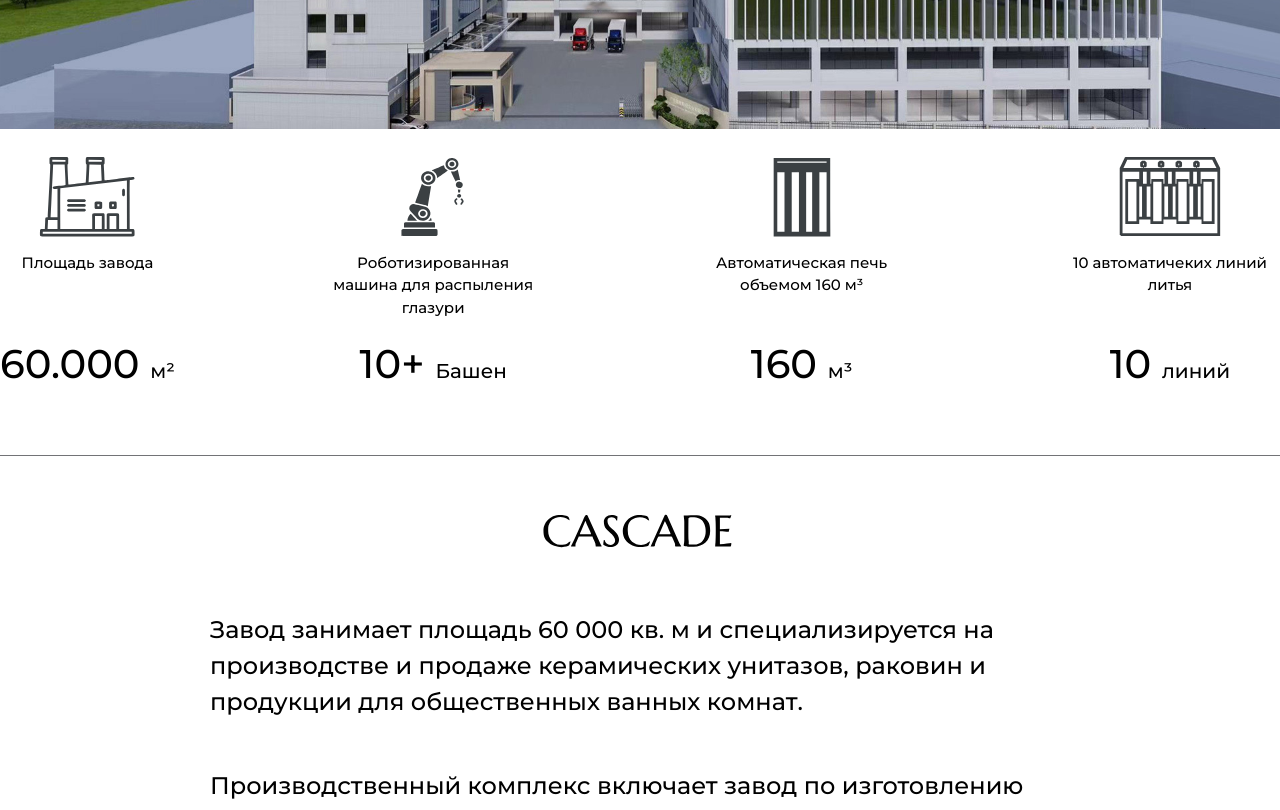
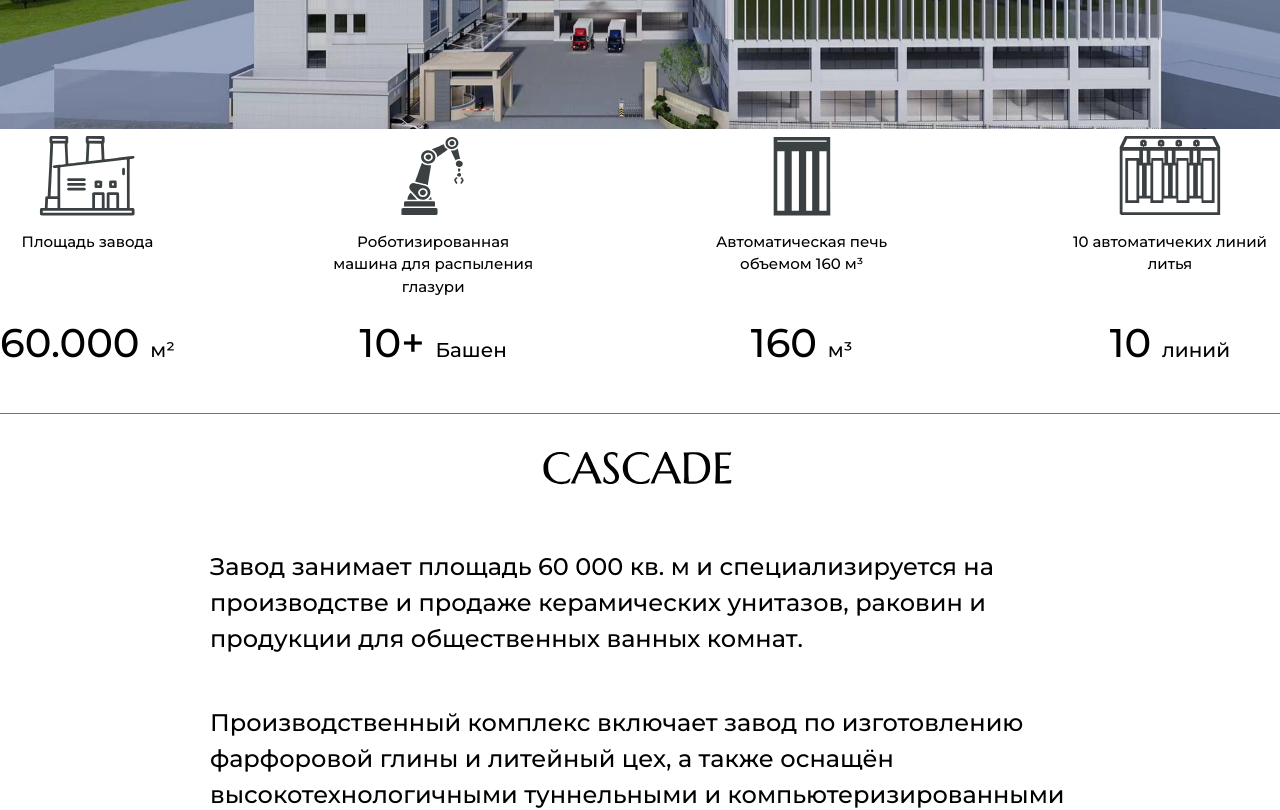
Before and after one commit to 7timoha7/cascade-vite, a React (Vite) app: page / in a window 1280 px wide. Shown: the part 600-1410 px from the top of the page. Built offline with nearby package versions, Linux system fonts and the light colour scheme.

Commit message:
поправил мобилку1

```diff
--- a/src/index.css
+++ b/src/index.css
@@ -31,8 +31,8 @@
 }
 
 .main-container {
-  max-width: 1290px;
-  margin: 21px 76px 21px 76px;
+  max-width: 1280px;
+  /*margin: 21px 76px 21px 76px;*/
   align-self: center;
   width: 100%;
   text-align: center;
```
